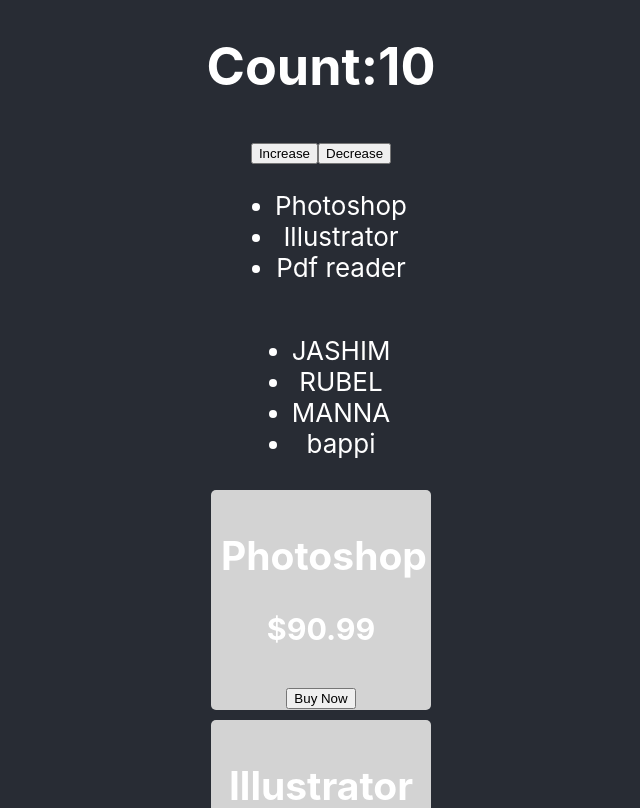
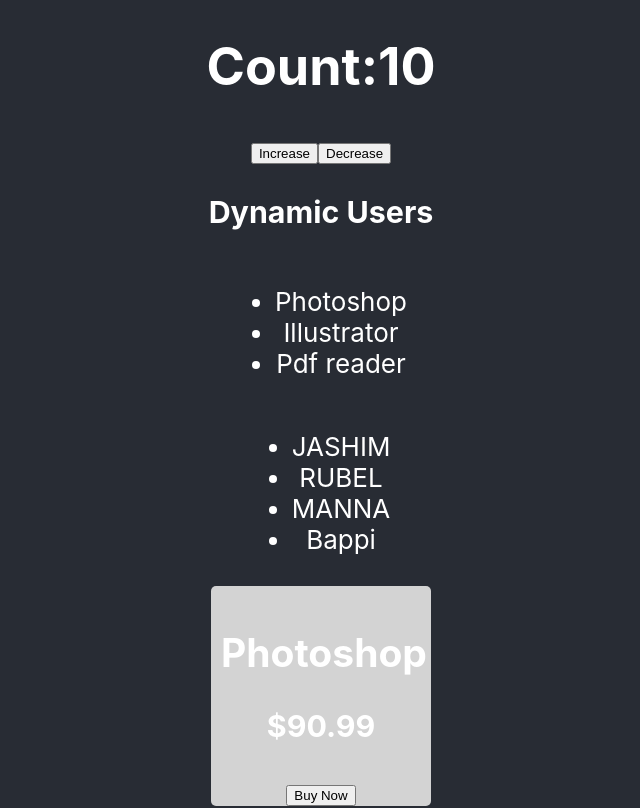
Before and after one commit to Raian-Siddique/pass-object, a React (Create React App) app: page / in a window 1280 px wide. Shown: the top 808 px of the page, without its empty margins (319-959 px from the left). Built offline with nearby package versions, Linux system fonts and the light colour scheme.

Commit message:
third step

```diff
--- a/src/App.js
+++ b/src/App.js
@@ -1,10 +1,10 @@
 // import React, { useState } from "react";
 import logo from "./logo.svg";
 import "./App.css";
-import { useState } from "react";
+import { useEffect, useState } from "react";
 
 function App() {
-  const nayokList = ["JASHIM", "RUBEL", "MANNA", "bappi"];
+  const nayokList = ["JASHIM", "RUBEL", "MANNA", "Bappi"];
   const pd = [
     { name: "Photoshop", price: "$90.99" },
     { name: "Illustrator", price: "$50.99" },
@@ -18,6 +18,7 @@
     <div className="App">
       <header className="App-header">
         <Counter></Counter>
+        <Users> </Users>
         <ul>
           {pd.map((product) => (
             <li>{product.name}</li>
@@ -60,6 +61,18 @@
   );
 }
 
+function Users() {
+  const [users, setUsers] = useState([]);
+  useEffect(() => {
+    console.log("calling effect");
+  });
+  return (
+    <div>
+      <h3>Dynamic Users</h3>
+    </div>
+  );
+}
+
 function Product(props) {
   const pdstyle = {
     border: "1px solid light-salmon",
```
